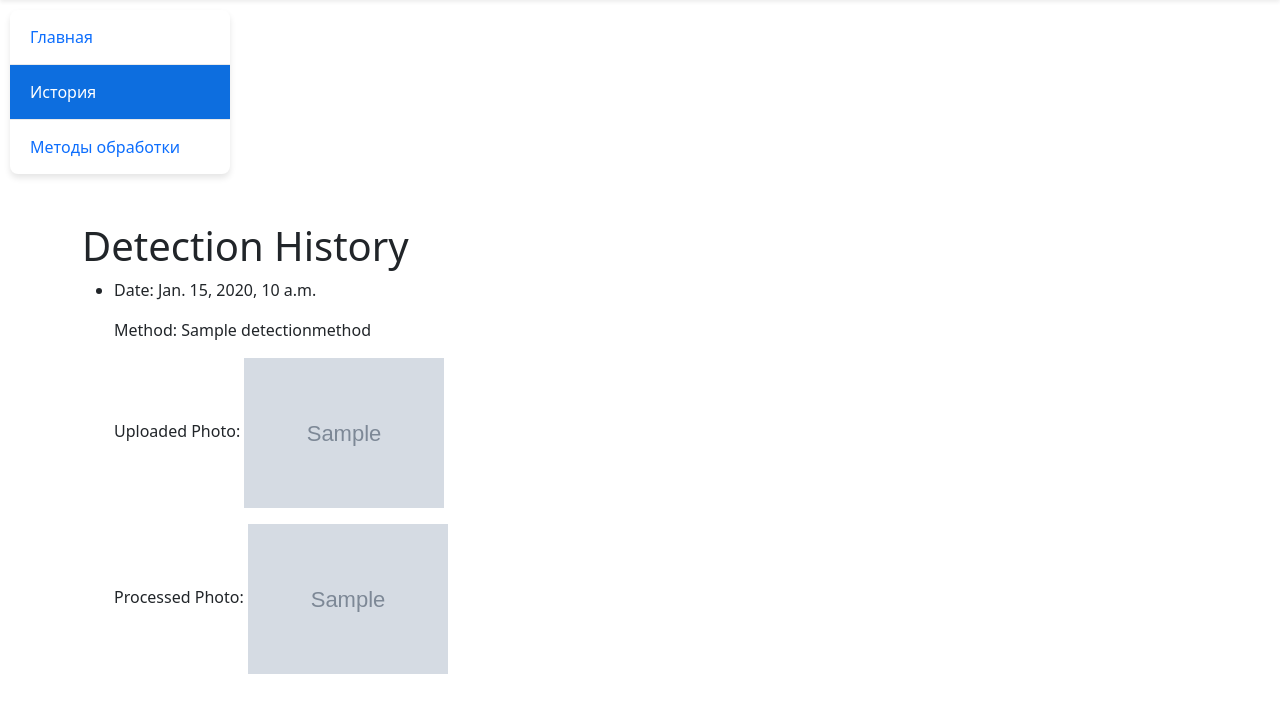
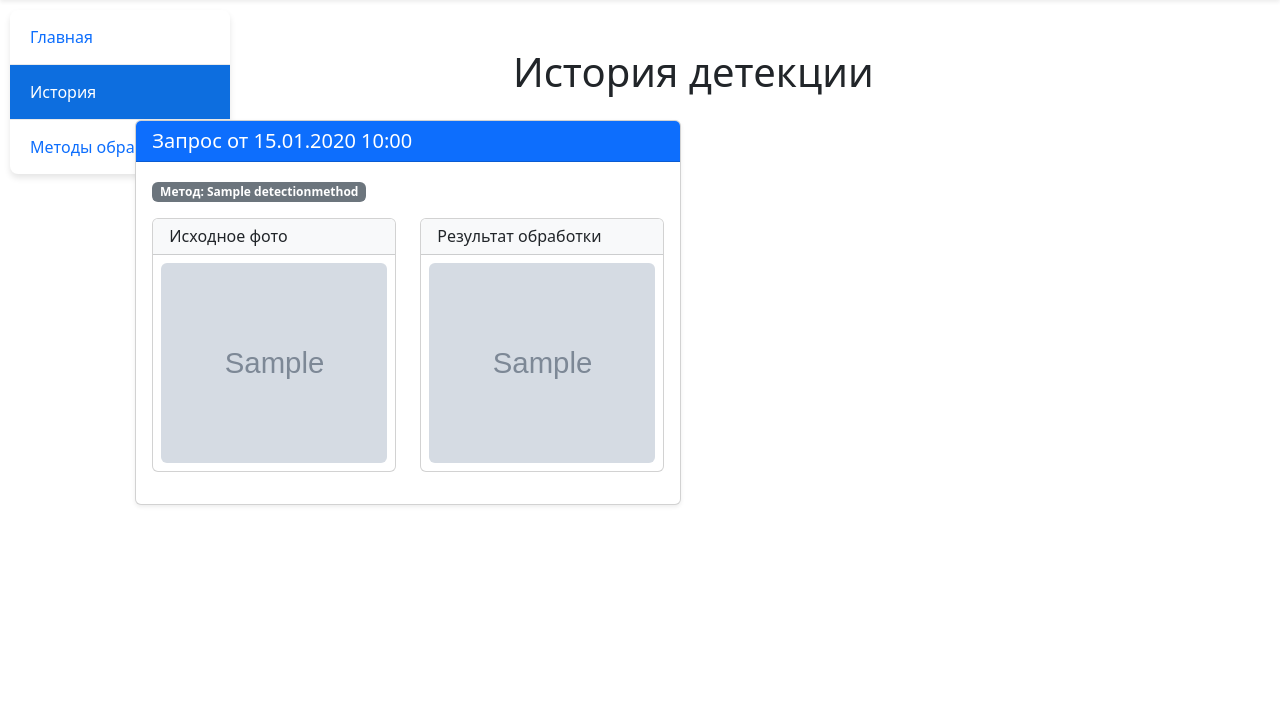
Before and after one commit to ekatfil/ml_final, a Django app: page /history/ in a window 1280 px wide. Shown: the part 56-769 px from the top of the page. Run offline with Django 5.2, Linux system fonts and the light colour scheme; a user stored in the database is signed in; tables that the repository leaves empty hold one stand-in row (values such as "Sample post"); grey boxes marked "Sample" are stand-in pictures; style sheets or scripts are compiled from the project's sources.

Commit message:
all styles

```diff
--- a/main/templates/main/history.html
+++ b/main/templates/main/history.html
@@ -2,19 +2,72 @@
 {% load static %}
 
 {% block content %}
-{% include "main/includes/menu.html" %}
-<div class="container mt-5">
-    <h1>Detection History</h1>
-    <ul>
-        {% for request in user_requests %}
-        <li>
-            <p>Date: {{ request.date }}</p>
-            <p>Method: {{ request.detection_method.name }}</p>
-            <p>Uploaded Photo: <img src="{{ request.uploaded_photo.url }}" width="200"></p>
-            <p>Processed Photo: <img src="{{ request.processed_photo.url }}" width="200"></p>
-        </li>
-        {% endfor %}
-    </ul>
+
+<div class="row g-0">
+    <div class="col-1">
+        {% include "main/includes/menu.html" %}
+    </div>
+    <div class="col-11">
+        <div class="container mt-5">
+            <h1 class="mb-4 text-center">История детекции</h1>
+            <div class="row row-cols-1 row-cols-md-2 g-4">
+                {% for request in user_requests %}
+                <div class="col">
+                    <div class="card h-100 shadow-sm">
+                        <div class="card-header bg-primary text-white">
+                            <h5 class="card-title mb-0">Запрос от {{ request.date|date:"d.m.Y H:i" }}</h5>
+                        </div>
+                        <div class="card-body">
+                            <div class="mb-3">
+                                <span class="badge bg-secondary">Метод: {{ request.detection_method.name }}</span>
+                            </div>
+                            <div class="row">
+                                <div class="col-md-6">
+                                    <div class="card mb-3">
+                                        <div class="card-header bg-light">
+                                            <h6 class="mb-0">Исходное фото</h6>
+                                        </div>
+                                        <div class="card-body p-2">
+                                            <a href="{{ request.uploaded_photo.url }}" target="_blank">
+                                                <img src="{{ request.uploaded_photo.url }}" class="img-fluid rounded" alt="Исходное фото">
+                                            </a>
+                                        </div>
+                                    </div>
+                                </div>
+                                <div class="col-md-6">
+                                    <div class="card mb-3">
+                                        <div class="card-header bg-light">
+                                            <h6 class="mb-0">Результат обработки</h6>
+                                        </div>
+                                        <div class="card-body p-2">
+                                            <a href="{{ request.processed_photo.url }}" target="_blank">
+                                                <img src="{{ request.processed_photo.url }}" class="img-fluid rounded" alt="Обработанное фото">
+                                            </a>
+                                        </div>
+                                    </div>
+                                </div>
+                            </div>
+                        </div>
+                    </div>
+                </div>
+                {% endfor %}
+            </div>
+        </div>
+    </div>
 </div>
 
+<style>
+.card {
+    transition: transform 0.2s;
+}
+.card:hover {
+    transform: translateY(-5px);
+}
+.img-fluid {
+    object-fit: cover;
+    height: 200px;
+    width: 100%;
+}
+</style>
+
 {% endblock content %}
--- a/main/views.py
+++ b/main/views.py
@@ -6,8 +6,10 @@ from django.core.files.base import ContentFile
 import os
 import cv2
 from django.contrib.auth import login
+from django.contrib.auth.decorators import login_required
 
 
+@login_required(login_url="login")
 def index(request):
     detection_methods = DetectionMethod.objects.all()
     if request.method == "POST":
@@ -62,6 +64,7 @@ def index(request):
     return render(request, "main/index.html", context)
 
 
+@login_required(login_url="login")
 def history(request):
     user_requests = UserRequest.objects.filter(user=request.user).order_by("-date")
 
```
Also changed, not shown: main/templates/main/methods.html (+7 -1 lines), media/processed/processed_1_people-in-car.jpg (added), media/processed/processed_2_people-in-car_VmCU9ST.jpg (added), media/uploads/people-in-car.jpg (added), media/uploads/people-in-car_VmCU9ST.jpg (added), result.jpg.
